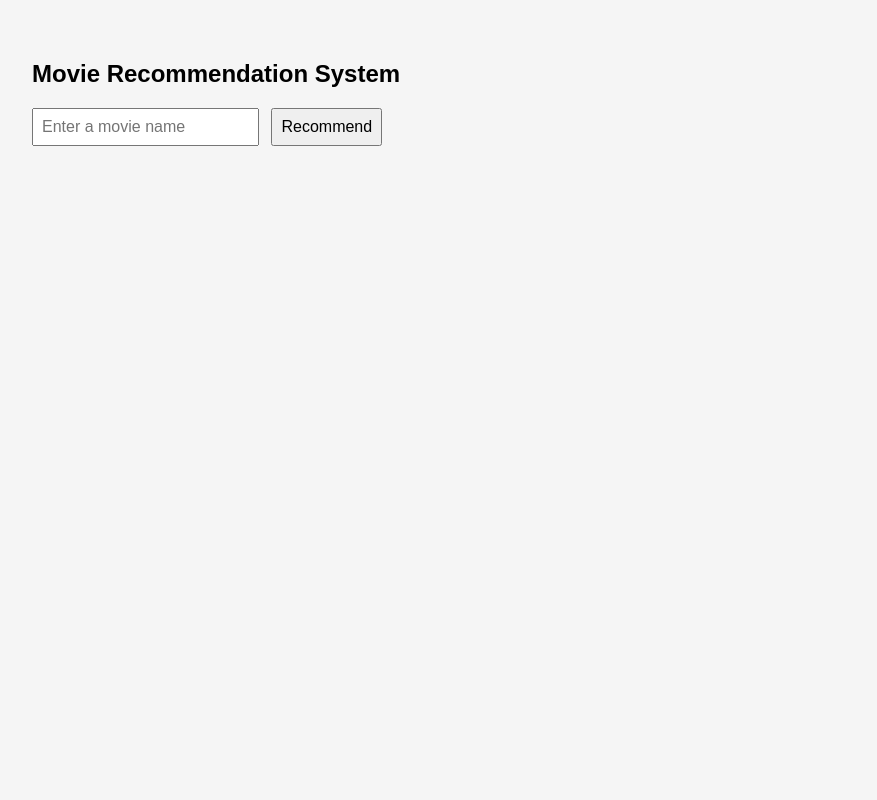
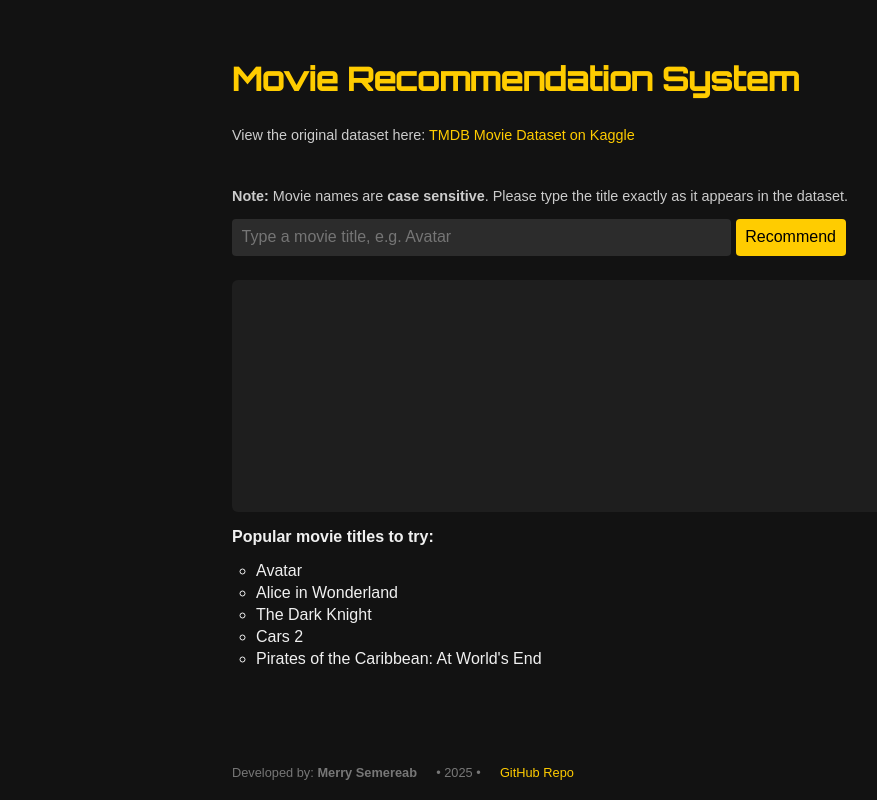
Before and after one commit to semereab-merry/movie-recommendation, a Flask app: page / in a window 1280 px wide. Shown: the whole page, without its empty margins (8-885 px from the left). Run offline with Flask 3, Linux system fonts and the light colour scheme; parts of the project's set-up code (start-up, migrations or seed data) failed here and were passed over.

Commit message:
Front-end changes and model improvement

```diff
--- a/app.py
+++ b/app.py
@@ -7,7 +7,7 @@ from recommender import MovieRecommender
 app = Flask(__name__)
 
 model_path = "model.pkl"
-file_id = "1ZSrCpf0KbAo5MM4zxT7CXrYI6BdPAnuz"
+file_id = "1W_FyX1rzrak9r2uK93FM4i7cHHDrQP3O"
 gdrive_url = f"https://drive.google.com/uc?id={file_id}"
 
 # Download if the model doesn't already exist
--- a/templates/index.html
+++ b/templates/index.html
@@ -1,31 +1,199 @@
 <!DOCTYPE html>
-<html>
+<html lang="en">
 	<head>
+		<meta charset="UTF-8" />
 		<title>Movie Recommender</title>
+		<link
+			rel="icon"
+			href="https://img.icons8.com/?size=100&id=8WmnIiAw94AJ&format=png&color=FAB005"
+			type="image/png"
+		/>
+
 		<style>
-        body { font-family: Arial, sans-serif; padding: 2em; background: #f5f5f5; }
-        input, button { padding: 0.5em; font-size: 1em; margin-right: 0.5em; }
-        #results { margin-top: 1em; }
+			@import url("https://fonts.googleapis.com/css2?family=Orbitron:wght@500&display=swap");
+
+			body {
+				font-family: "Arial", sans-serif;
+				background: #121212;
+				color: #f0f0f0;
+				padding: 2em;
+				max-width: 800px;
+				margin: auto;
+			}
+
+			h2 {
+				font-family: "Orbitron", sans-serif;
+				font-size: 2em;
+				margin-bottom: 0.5em;
+				color: #ffcc00;
+			}
+
+			input,
+			button {
+				padding: 0.6em;
+				font-size: 1em;
+				border: none;
+				border-radius: 4px;
+			}
+
+			input {
+				width: 60%;
+				background-color: #2c2c2c;
+				color: white;
+			}
+
+			button {
+				background-color: #ffcc00;
+				color: #000;
+				cursor: pointer;
+			}
+
+			button:hover {
+				background-color: #e6b800;
+			}
+
+			#results {
+				margin-top: 1.5em;
+				background-color: #1e1e1e;
+				padding: 1em;
+				border-radius: 6px;
+				height: 200px;
+			}
+
+			a {
+				color: #ffcc00;
+				text-decoration: none;
+			}
+
+			a:hover {
+				text-decoration: underline;
+			}
+
+			.info,
+			.footer {
+				margin-top: 2em;
+				font-size: 0.9em;
+				color: #ccc;
+			}
+
+			.popular {
+				margin-top: 1em;
+			}
+
+			.popular li {
+				margin-bottom: 4px;
+			}
+
+			.footer {
+				display: flex;
+				position: fixed;
+				text-align: center;
+				align-items: center;
+				font-size: 0.8em;
+				color: #777;
+				margin-bottom: 20px;
+				bottom: 0;
+				justify-content: space-evenly;
+				gap: 1.5em;
+				flex-wrap: wrap;
+			}
+			.footer a {
+				color: #ffcc00;
+				text-decoration: none;
+			}
+			.footer a:hover {
+				text-decoration: underline;
+			}
+
+			ul {
+				list-style: circle;
+				padding-left: 1.5em;
+			}
+
+			::selection {
+				background: #ffcc00;
+				color: #000000;
+			}
 		</style>
 	</head>
+
 	<body>
 		<h2>Movie Recommendation System</h2>
-    <input id="movieInput" placeholder="Enter a movie name">
+
+		<div class="info">
+			<p>
+				View the original dataset here:
+				<a
+					href="https://www.kaggle.com/datasets/tmdb/tmdb-movie-metadata"
+					target="_blank"
+					>TMDB Movie Dataset on Kaggle</a
+				>
+			</p>
+			<br />
+			<p>
+				<strong>Note:</strong> Movie names are
+				<strong>case sensitive</strong>. Please type the title exactly
+				as it appears in the dataset.
+			</p>
+		</div>
+
+		<input id="movieInput" placeholder="Type a movie title, e.g. Avatar" />
 		<button onclick="getRecommendations()">Recommend</button>
 
 		<div id="results"></div>
 
+		<div class="popular">
+			<p><strong>Popular movie titles to try:</strong></p>
+			<ul>
+				<li>Avatar</li>
+				<li>Alice in Wonderland</li>
+				<li>The Dark Knight</li>
+				<li>Cars 2</li>
+				<li>Pirates of the Caribbean: At World's End</li>
+			</ul>
+		</div>
+
+		<div class="footer">
+			<span>Developed by: <strong>Merry Semereab</strong></span>
+			<span>• 2025 •</span>
+			<span>
+				<a
+					href="https://github.com/semereab-merry/movie-recommendation"
+					target="_blank"
+				>
+					GitHub Repo
+				</a>
+			</span>
+		</div>
+
 		<script>
 			async function getRecommendations() {
-        const movie = document.getElementById('movieInput').value;
-        const res = await fetch('/recommend', {
-            method: 'POST',
-            headers: {'Content-Type': 'application/json'},
-            body: JSON.stringify({ movie: movie })
+				const movie = document.getElementById("movieInput").value;
+				if (!movie) {
+					alert("Please enter a movie name.");
+					return;
+				}
+
+				const res = await fetch("/recommend", {
+					method: "POST",
+					headers: { "Content-Type": "application/json" },
+					body: JSON.stringify({ movie: movie }),
 				});
+
 				const data = await res.json();
-        const list = data.recommendations.map(title => `<li>${title}</li>`).join('');
-        document.getElementById('results').innerHTML = `<h3>Recommended Movies:</h3><ul>${list}</ul>`;
+
+				if (data.recommendations && data.recommendations.length > 0) {
+					const list = data.recommendations
+						.map((title) => `<li>${title}</li>`)
+						.join("");
+					document.getElementById(
+						"results"
+					).innerHTML = `<h3>Recommended Movies:</h3><ul>${list}</ul>`;
+				} else {
+					document.getElementById(
+						"results"
+					).innerHTML = `<p>No recommendations found. Try a different movie title.</p>`;
+				}
 			}
 		</script>
 	</body>
```
Also changed, not shown: templates/images/logo.png (added), 1 other file. Lines whose indentation alone changed are shown as unchanged.
